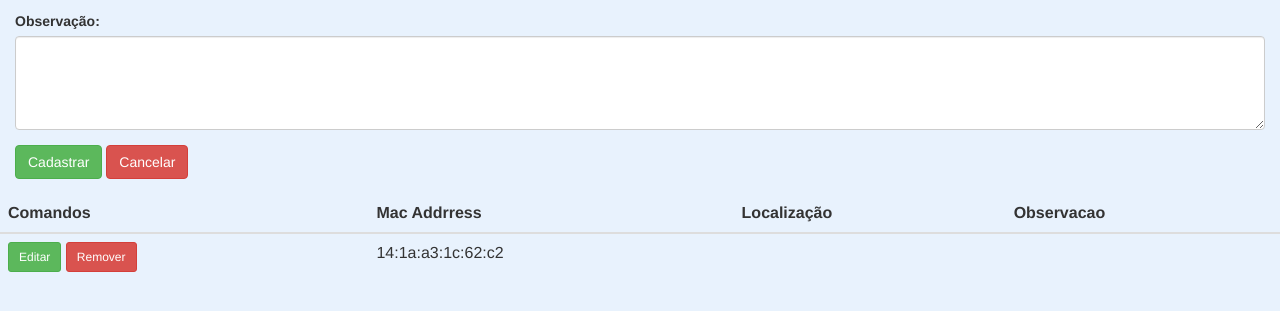
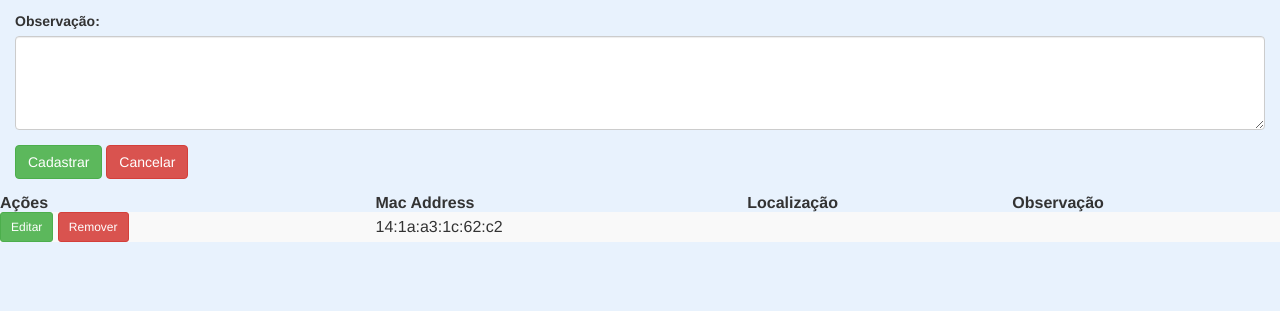
Before and after one commit to GustavoSabel/furb-monitoramento, a PHP site: page /CadastroManual.php in a window 1280 px wide. Shown: the part 213-524 px from the top of the page. Run offline with PHP 8.4, Linux system fonts and the light colour scheme; data comes from the database, SQL or seed files in the repository.

Commit message:
PHP - Melhoria de layout

```diff
--- a/furb.monitoramento/View/CadastroManual.php
+++ b/furb.monitoramento/View/CadastroManual.php
@@ -23,13 +23,13 @@
 </form>
 
 
-<table class="table col-sm-12" id="DispositivosCadastrados">
+<table class="table-striped col-sm-12" id="DispositivosCadastrados">
 	<thead>
 	  	<tr>
-			<th>Comandos</th>
-			<th>Mac Addrress</th>
+			<th>Ações</th>
+			<th>Mac Address</th>
 			<th>Localização</th>
-			<th>Observacao</th>
+			<th>Observação</th>
 		</tr>
 	</thead>
 	<tbody>	</tbody>
--- a/furb.monitoramento/View/Index.php
+++ b/furb.monitoramento/View/Index.php
@@ -11,8 +11,7 @@
 	var configuracoes = JSON.parse('<?php echo $configJson; ?>');
 </script>
 
-<button class="btn btn-primary" data-toggle="tooltip" title="
-			Caso alguns dispositivos não tenham sido encontrados, ao clicar nesse comando será feita uma nova busca na rede para encontrá-los. Os dispositivos já encontrados não sofrerãoimpacto."
+<button class="btn btn-primary" data-toggle="tooltip" title="Caso alguns dispositivos não tenham sido encontrados, ao clicar nesse comando será feita uma nova busca na rede para encontrá-los. Os dispositivos já encontrados não sofrerãoimpacto."
 			onClick="buscarDispositivos()">
 	Buscar novamente </button>
 
```
